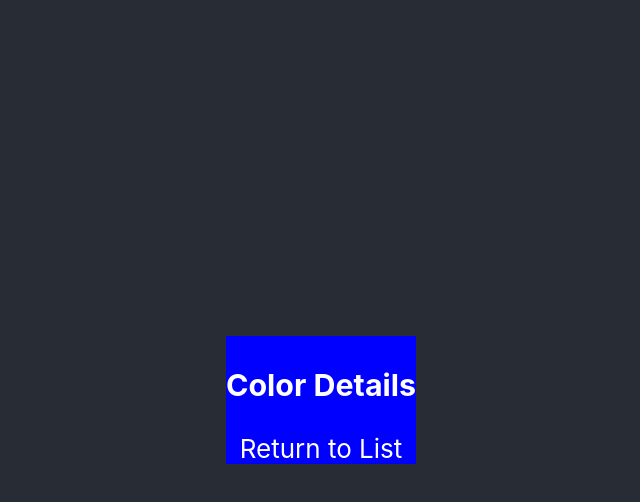
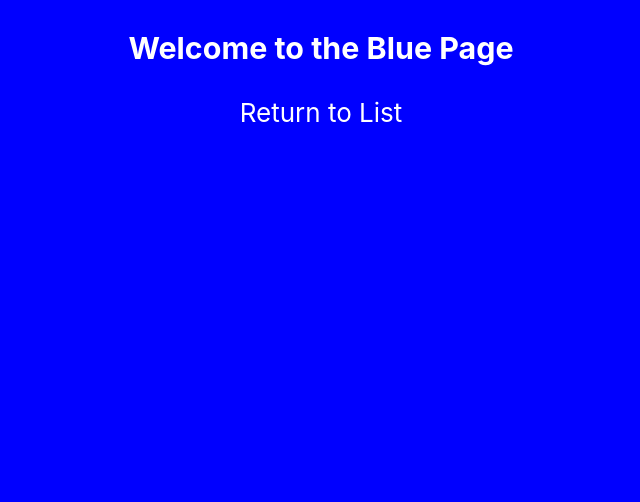
Before and after one commit to Rajayne/CRADogFinder, a React (Create React App) app: page /colors/Blue in a window 1280 px wide. Shown: the top 502 px of the page, without its empty margins (319-959 px from the left). Built offline with nearby package versions, Linux system fonts and the light colour scheme.

Commit message:
Style using CSS

```diff
--- a/src/ColorFactory/ColorDetails.css
+++ b/src/ColorFactory/ColorDetails.css
@@ -0,0 +1,4 @@
+.ColorDetails {
+    height: 100vh;
+    width: 100vw;
+}
--- a/src/ColorFactory/ColorDetails.js
+++ b/src/ColorFactory/ColorDetails.js
@@ -21,7 +21,7 @@ const ColorDetails = () => {
   } else {
     return (
       <div style={{ backgroundColor: color.value }} className="ColorDetails">
-        <h3>Color Details</h3>
+        <h3>Welcome to the {color.name} Page</h3>
         <BackButton />
       </div>
     );
```
